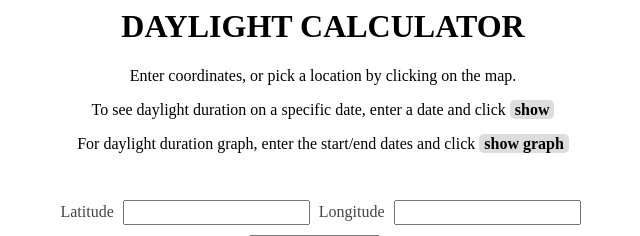
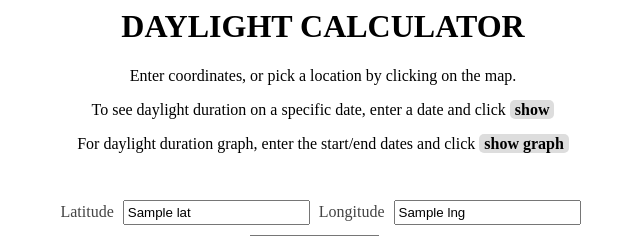
Before and after one commit to RobertJoonas/Daylight-Calculator, a Flask app: template templates/show_daylight_graph.html in a window 1280 px wide. Shown: the part 13-249 px from the top of the page, without its empty margins (317-957 px from the left). Run offline with Flask 2, Linux system fonts and the light colour scheme; the template is opened without the code that fills it: most values are stand-ins (such as "Sample title", 1, 10 or a date in 2020); some libraries are stand-ins or nearby versions.

Commit message:
some final touches

```diff
--- a/app.py
+++ b/app.py
@@ -1,48 +1,11 @@
-from flask import Flask, render_template, request, url_for, flash, redirect
+from flask import Flask, render_template, request, redirect
 from astral import LocationInfo
 from astral.sun import sun
 from datetime import datetime
 import pandas as pd
+import os
 
 app = Flask(__name__)
-
-def show_daylight_helper(lat_str, lng_str, date):
-    if date == "":
-        msg = "Date undefined. Please pick a date."
-        return render_template("home.html", errormsg=msg)
-    try:
-        # test if the given string values can be converted to float (if not -> raises ValueError)
-        float(lat_str)
-        float(lng_str)
-
-        urlString = "/show_daylight/" + lat_str + "/" + lng_str + "/" + date
-        return redirect(urlString)
-    except ValueError:
-        msg = "Could not read the input coordinates."
-        return render_template("home.html", errormsg=msg)
-
-
-def show_graph_helper(lat_str, lng_str, startDate, endDate):
-    if startDate == "" or endDate == "":
-        msg = "Both dates have to be defined for this operation"
-        return render_template("home.html", errormsg=msg)
-
-    sd = string_to_datetime(startDate)
-    ed = string_to_datetime(endDate)
-    if sd >= ed:
-        msg = "End date has to be after start date"
-        return render_template("home.html", errormsg=msg)
-
-    try:
-        # test if the given string values can be converted to float (if not -> raises ValueError)
-        float(lat_str)
-        float(lng_str)
-        urlString = "/show_graph/" + lat_str + "/" + lng_str + "/" + startDate + "/" + endDate
-        return redirect(urlString)
-    except ValueError:
-        msg = "Could not read the input coordinates."
-        return render_template("home.html", errormsg=msg)
-
 
 @app.route("/", methods=["GET", "POST"])
 def home():
@@ -79,6 +42,7 @@
     params = {"lat": round(lat, 5), "lng": round(lng, 5), "date": date}
     return render_template("show_daylight.html", params=params, result=result)
 
+
 @app.route("/show_graph/<string:lat>/<string:lng>/<string:startDate>/<string:endDate>")
 def show_graph(lat, lng, startDate, endDate):
     lat = float(lat)
@@ -92,6 +56,44 @@
         msg = "During this time period is a day, when the s" + str(e)[1:]
         return render_template("home.html", errormsg=msg)
     return render_template("show_daylight_graph.html", params=params, result=chart_data)
+
+
+def show_daylight_helper(lat_str, lng_str, date):
+    if date == "":
+        msg = "Date undefined. Please pick a date."
+        return render_template("home.html", errormsg=msg, lat=lat_str, lng=lng_str)
+    try:
+        # test if the given string values can be converted to float (if not -> raises ValueError)
+        float(lat_str)
+        float(lng_str)
+
+        urlString = "/show_daylight/" + lat_str + "/" + lng_str + "/" + date
+        return redirect(urlString)
+    except ValueError:
+        msg = "Could not read the input coordinates."
+        return render_template("home.html", errormsg=msg)
+
+
+def show_graph_helper(lat_str, lng_str, startDate, endDate):
+    if startDate == "" or endDate == "":
+        msg = "Both dates have to be defined for this operation"
+        return render_template("home.html", errormsg=msg, lat=lat_str, lng=lng_str)
+
+    sd = string_to_datetime(startDate)
+    ed = string_to_datetime(endDate)
+    if sd >= ed:
+        msg = "End date has to be after start date"
+        return render_template("home.html", errormsg=msg, lat=lat_str, lng=lng_str)
+
+    try:
+        # test if the given string values can be converted to float (if not -> raises ValueError)
+        float(lat_str)
+        float(lng_str)
+        urlString = "/show_graph/" + lat_str + "/" + lng_str + "/" + startDate + "/" + endDate
+        return redirect(urlString)
+    except ValueError:
+        msg = "Could not read the input coordinates."
+        return render_template("home.html", errormsg=msg)
 
 
 def duration_in_hours(time_string):
--- a/templates/home.html
+++ b/templates/home.html
@@ -12,13 +12,13 @@
             <form action="/" method="POST">
                 <div class="coordinate_fields">
                     <label class="form_label">Latitude</label>
-                    <input class="form_input" type="text" name="latitude" id="latitude">
+                    <input class="form_input" type="text" name="latitude" id="latitude" value="{{ lat }}">
                     <label class="form_label">Longitude</label>
-                    <input class="form_input" type="text" name="longitude" id="longitude">
+                    <input class="form_input" type="text" name="longitude" id="longitude" value="{{ lng }}">
                 </div>
                 <div class="date_selector">
                     <label class="form_label">Date</label>
-                    <input class="form_input" type="date" name="date" id="date">
+                    <input class="form_input" type="date" name="date" id="date" value="{{ date }}">
                     <button name="show" value="daylight">show</button>
                 </div>
                 <div class="double_date_selector">
@@ -44,6 +44,8 @@
         let lng;
 
         // using leaflet.js for the map (script source included in base.html template)
+        // all of the following script is copied from https://leafletjs.com/ and modified a bit
+
         let mymap = L.map('map').setView([0, 0], 1);
 
         L.tileLayer('https://api.mapbox.com/styles/v1/{id}/tiles/{z}/{x}/{y}?access_token={accessToken}', {
--- a/templates/show.html
+++ b/templates/show.html
@@ -15,7 +15,6 @@
 
         marker = new L.Marker([lat, lng], {draggable: true});
         mymap.addLayer(marker);
-        marker.bindPopup("(" + lat.toFixed(5) + ", " + lng.toFixed(5) + ")").openPopup();
 
         mymap.setView([lat, lng], 3);
 
--- a/templates/show_daylight_graph.html
+++ b/templates/show_daylight_graph.html
@@ -12,6 +12,7 @@
     <script>
 
         // passing the python dict from app.py through JSON format
+        // got these lines from stackoverflow
         let timeRange = JSON.parse('{{result["date_range"] | tojson}}');
         let daylightRange = JSON.parse('{{result["daylight_range"] | tojson}}');
 
@@ -31,6 +32,7 @@
         });
 
         // take the viewer to the bottom of the page automatically to see the results
-        window.scrollTo(0,document.body.scrollHeight);
+        // got this line from stackoverflow
+        window.scrollTo(0, document.body.scrollHeight);
     </script>
 {% endblock %}
```
